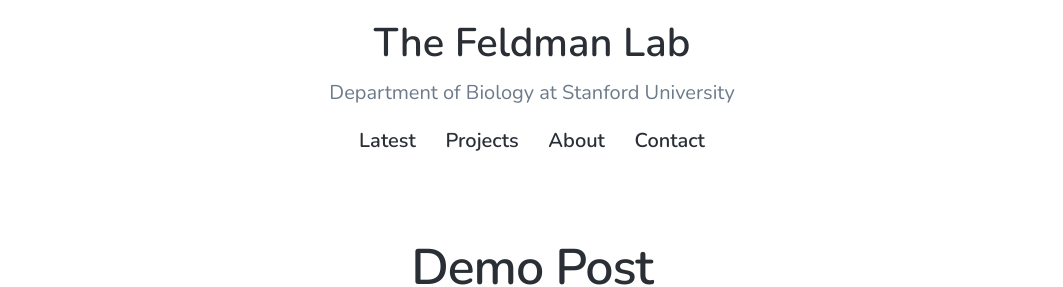
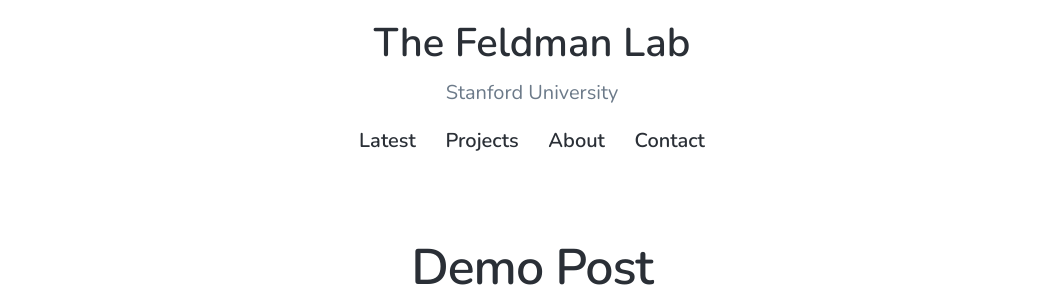
Before and after one commit to mepster/mfeldmanlab.github.io, a Jekyll site: the page built from index.html, in a window 1280 px wide. Shown: the part 232-519 px from the top of the page, without its empty margins (108-1171 px from the left). Built offline with Jekyll 4.4.1, drawn with Linux system fonts in a browser that asks for light colours; nearby versions of some CDN libraries; the list of posts is cut into pages by our own code.

Commit message:
stanford university

```diff
--- a/_data/settings.yml
+++ b/_data/settings.yml
@@ -1,6 +1,6 @@
 basic_settings:
   site_title: The Feldman Lab
-  site_tagline: Department of Biology at Stanford University
+  site_tagline: Stanford University
   favicon_image: /images/favicon.png
 
 header_settings:
```
